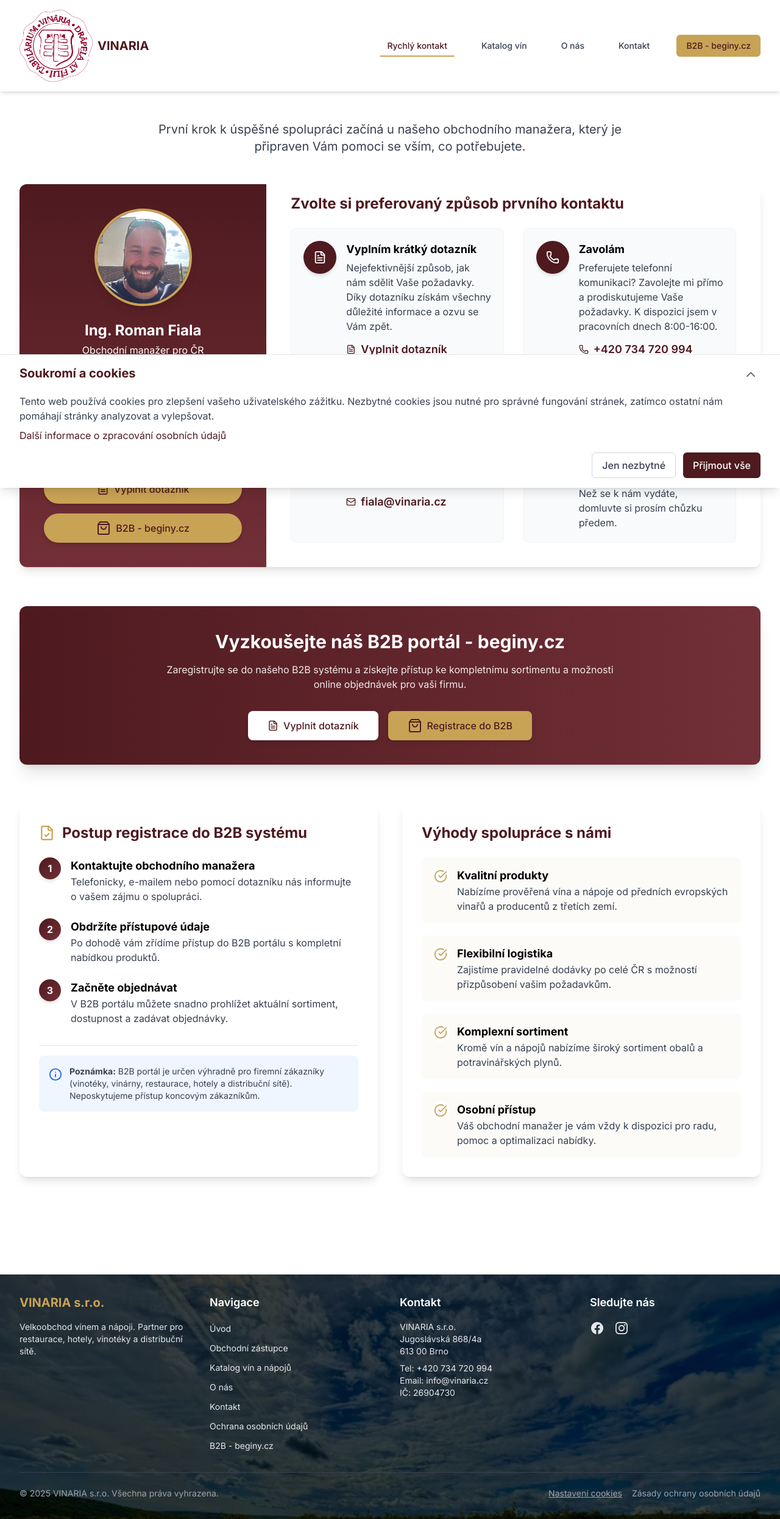
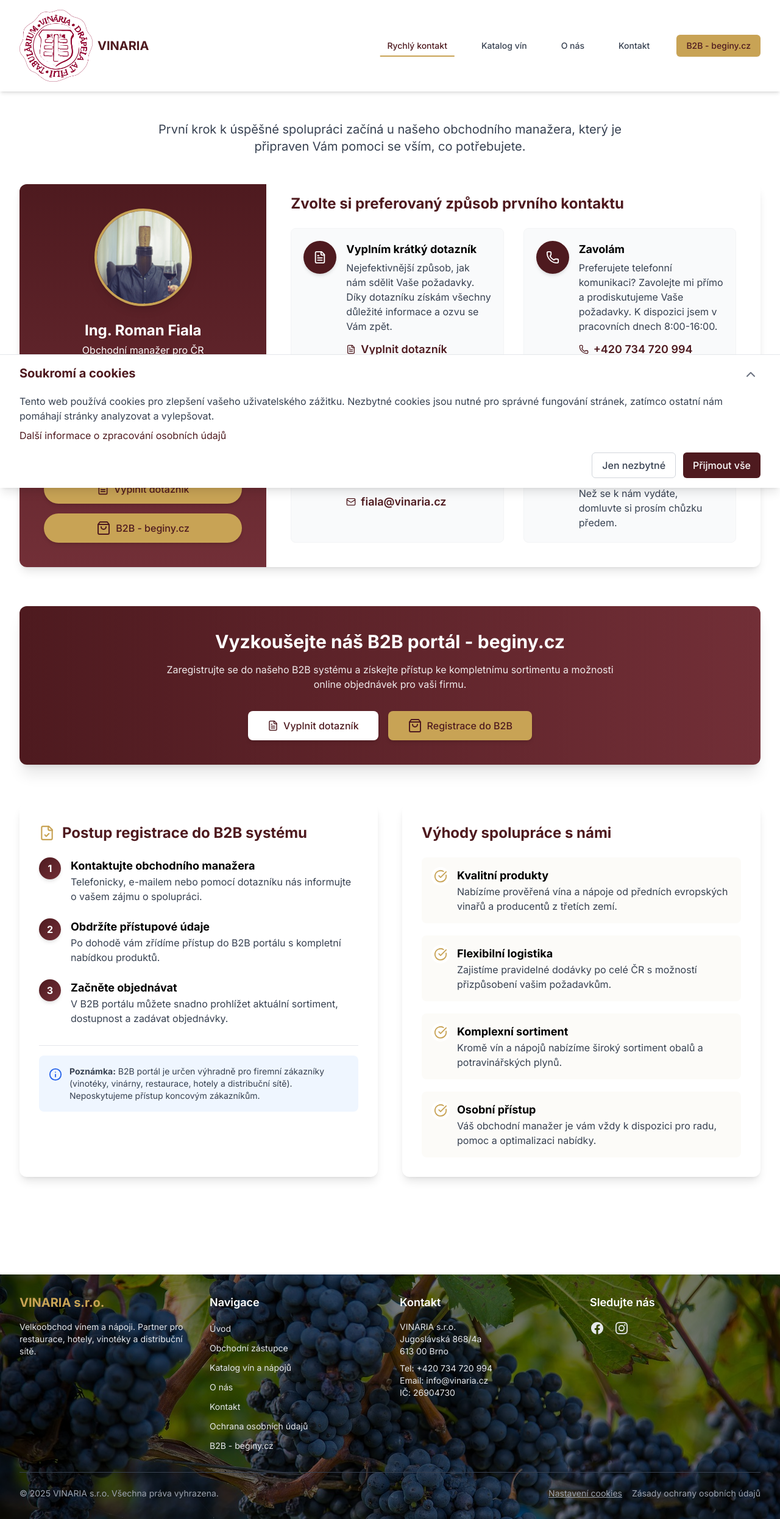
Before and after one commit to jeromedefif/vinaria-web, a Next.js app: page /obchodni-zastupce in a window 1280 px wide. Shown: the whole page at 61% size. Built offline with nearby package versions, Linux system fonts and the light colour scheme.

Commit message:
dotaznik 3

```diff
--- a/src/app/obchodni-zastupce/page.tsx
+++ b/src/app/obchodni-zastupce/page.tsx
@@ -39,7 +39,7 @@ export default function ObchodniZastupce() {
               <div className="w-full flex flex-col items-center">
                 <div className="relative w-40 h-40 rounded-full overflow-hidden mb-6 border-4 border-wine-gold shadow-lg">
                   <Image
-                    src="/images/selfie.jpeg"
+                    src="/images/selfie.jpg"
                     alt="Ing. Roman Fiala - Obchodní manažer"
                     fill
                     className="object-cover scale-[1]"
--- a/src/components/ui/footer.tsx
+++ b/src/components/ui/footer.tsx
@@ -17,7 +17,7 @@ export default function Footer() {
           className="object-cover"
           priority
         />
-        <div className="absolute inset-0 bg-black/70"></div>
+        <div className="absolute inset-0 bg-black/50"></div>
       </div>
 
       <div className="max-w-7xl mx-auto px-4 sm:px-6 lg:px-8 relative z-10">
```
Also changed, not shown: public/images/selfie.jpg (added), public/images/vinohrad.jpeg.
